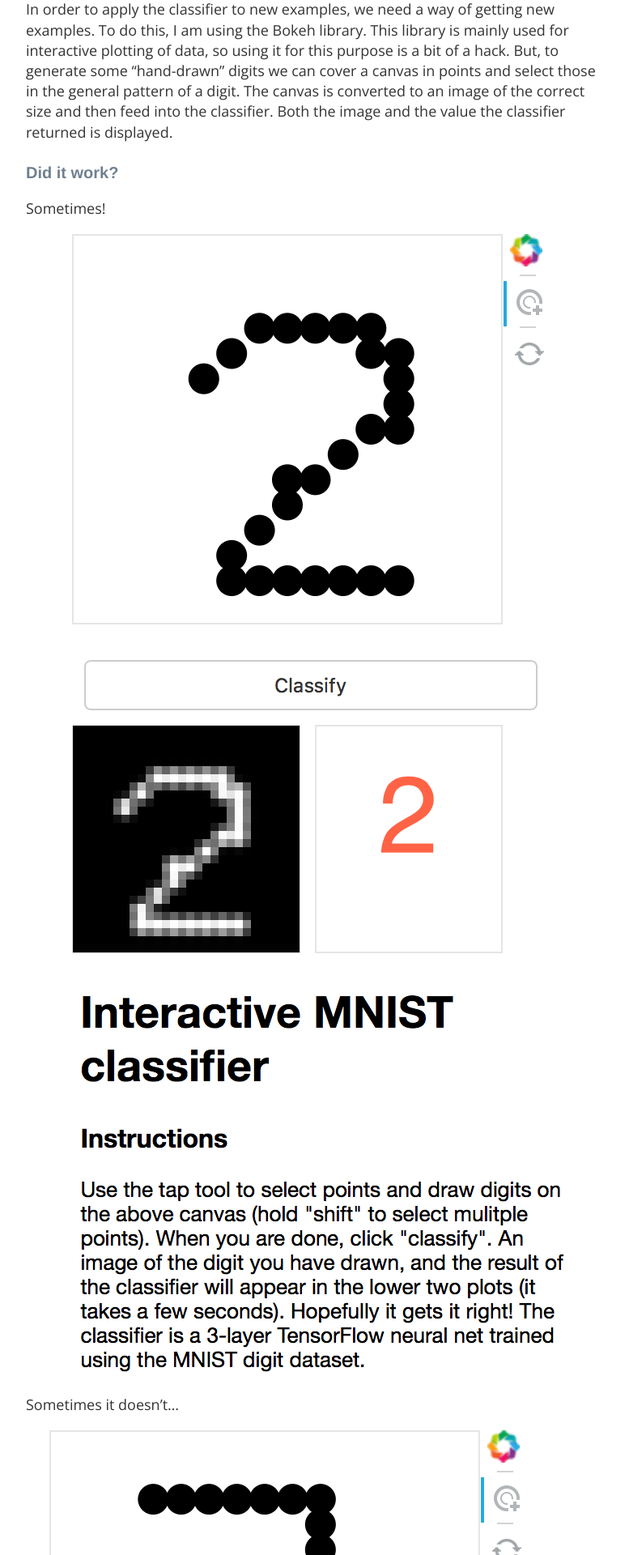
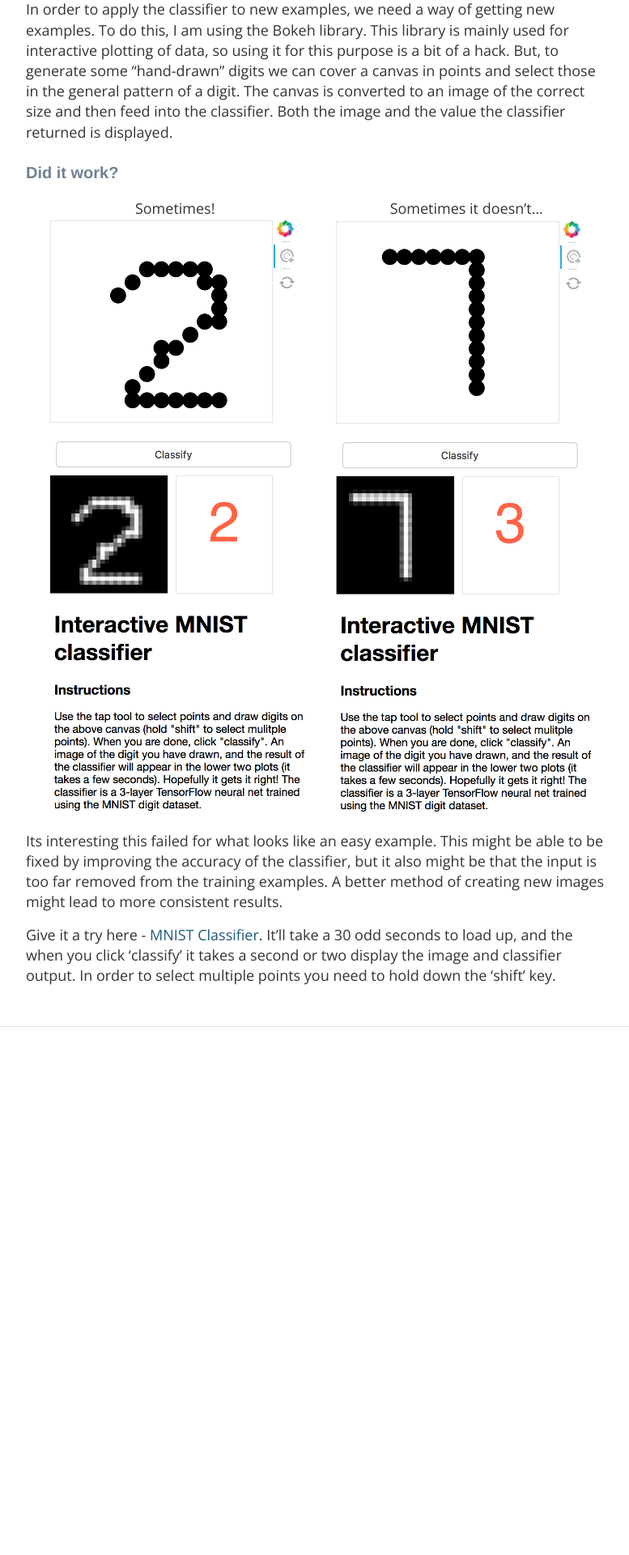
Before and after one commit to jcorb/jcorb.github.io, a Jekyll site: the page built from _posts/2017-08-28-Interactive-MNIST-Classifier.md, in a window 1280 px wide. Shown: the part 955-2875 px from the top of the page at 81% size, without its empty margins (248-1025 px from the left). Built offline with Jekyll 4.4.1, drawn with Linux system fonts in a browser that asks for light colours; nearby versions of some CDN libraries; after the commit the page ends 2263 px from its top, so only the background shows below that.

Commit message:
Update 2017-08-28-Interactive-MNIST-Classifier.md

```diff
--- a/_posts/2017-08-28-Interactive-MNIST-Classifier.md
+++ b/_posts/2017-08-28-Interactive-MNIST-Classifier.md
@@ -21,13 +21,10 @@ In order to apply the classifier to new examples, we need a way of getting new e
 
 ### Did it work?
 
-Sometimes!
+Sometimes!                              |  Sometimes it doesn't...
+:--------------------------------------:|:--------------------------------------:
+![](../images/mnist_correct.png?s=200)  |  ![](../images/mnist_incorrect.png?s=200)
 
-![](../images/mnist_correct.png?s=200)
-
-Sometimes it doesn't...
-
-![](../images/mnist_incorrect.png?s=200)
 
 Its interesting this failed for what looks like an easy example.  This might be able to be fixed by improving the accuracy of the classifier, but it also might be that the input is too far removed from the training examples.  A better method of creating new images might lead to more consistent results.
 
```
